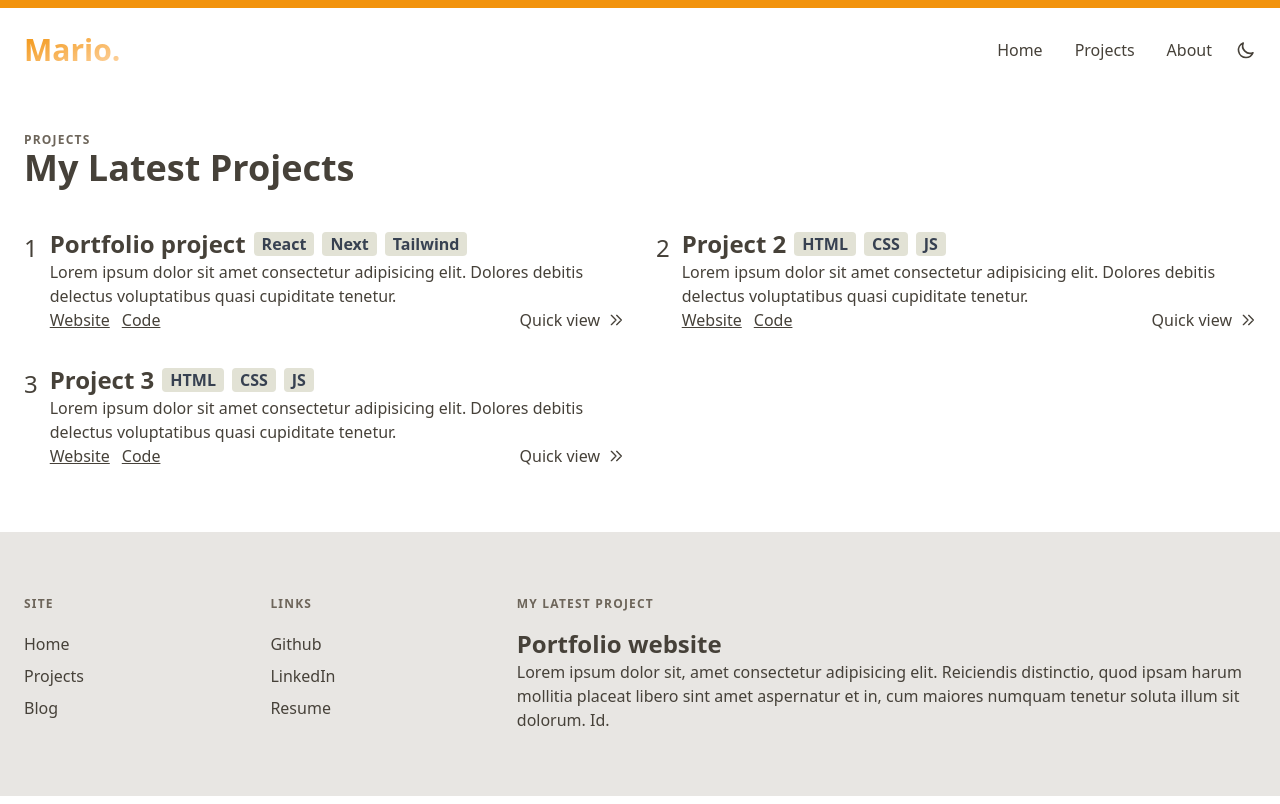
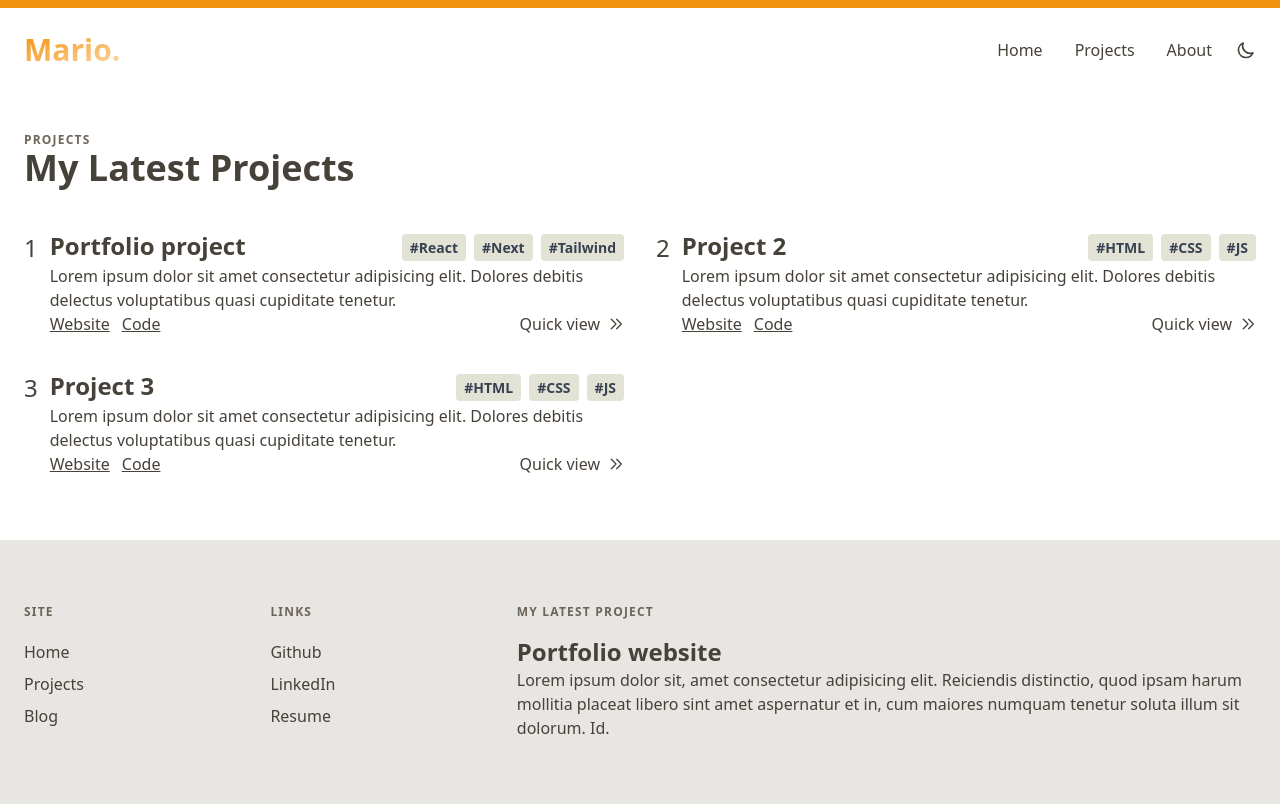
Before and after one commit to mario130/portfolio-2.0, a Next.js app: page /projects in a window 1280 px wide. Built offline with nearby package versions, Linux system fonts and the light colour scheme.

Commit message:
better design for stack tag

```diff
--- a/components/project.jsx
+++ b/components/project.jsx
@@ -4,11 +4,13 @@ const Project = ({project, i}) => (
   <div className="flex">
     <span className="text-2xl mt-1">{i}</span>
     <div className="ml-3">
-      <div className="text-2xl font-semibold items-center flex content-between">
-        {project.title}
-        {project.stack.map(skill => (
-          <span className="stack-tag">{skill}</span>
-        ))}
+      <div className="text-2xl font-semibold lg:flex lg:justify-between lg:items-center">
+        <div>{project.title}</div>
+        <div className="stack mb-1">
+          {project.stack.map((skill, i) => (
+            <span className="stack-tag" key={i}>#{skill}</span>
+          ))}
+        </div>
         </div>
       <p>{project.description}</p>
       <div className="flex justify-between">
--- a/globals.css
+++ b/globals.css
@@ -13,5 +13,5 @@
 }
 
 .stack-tag{
-  @apply bg-secondary-100 ml-2 dark:bg-gray-700 text-gray-700 dark:text-gray-200 text-base rounded px-2
+  @apply bg-secondary-100 mr-2 lg:mr-0 lg:ml-2 dark:bg-gray-700 text-gray-700 dark:text-gray-200 text-sm rounded px-2 py-1;
 }
```
